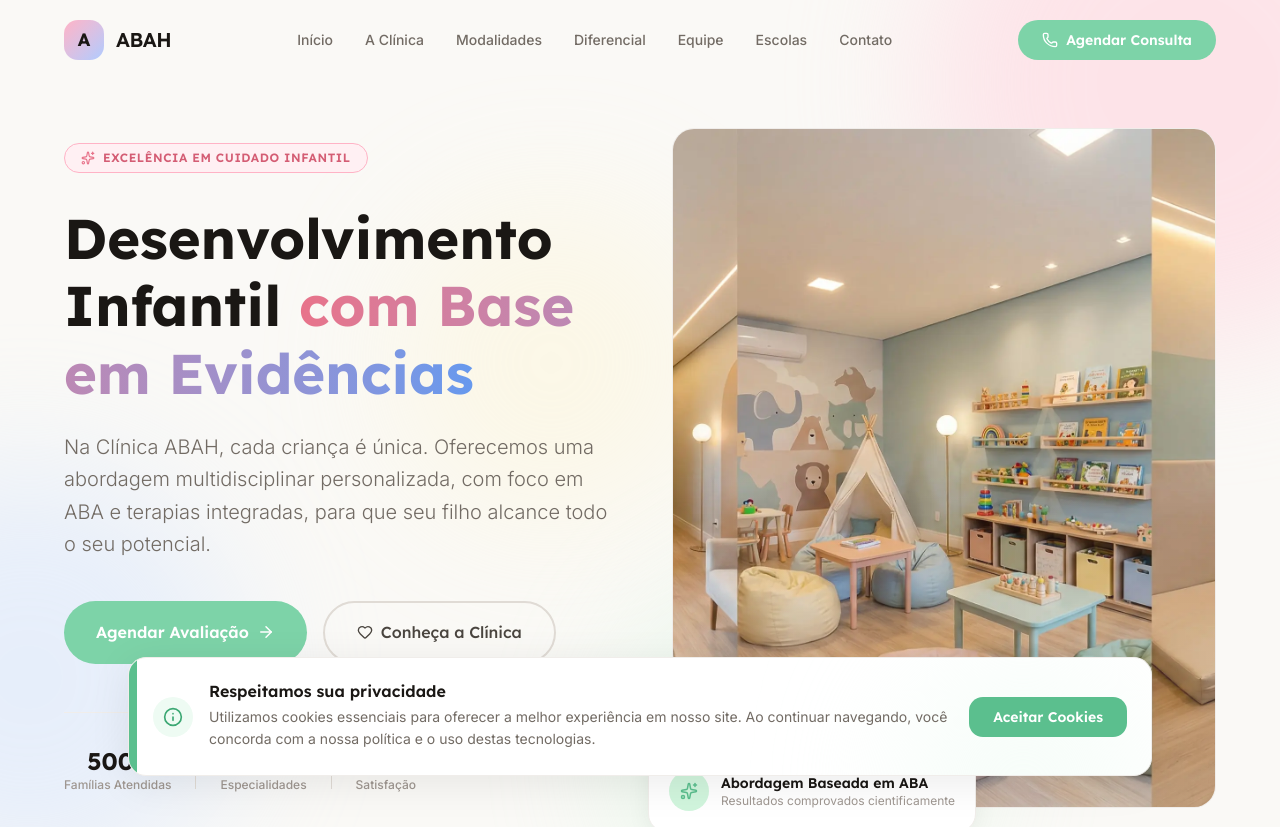
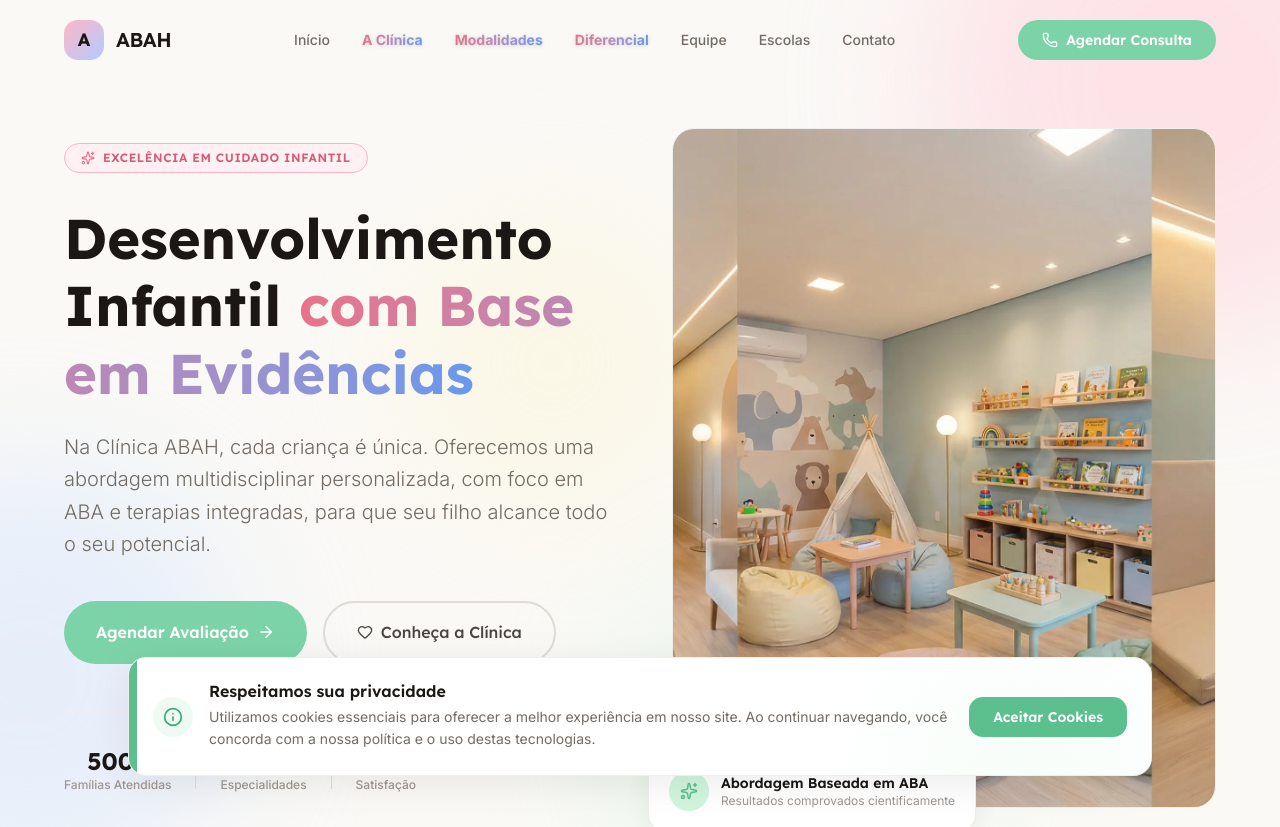
Before and after one commit to fast-dev-digital/abah-projeto-web, a React (Vite) app: page / in a window 1280 px wide. Shown: the top 827 px of the page. Built offline with nearby package versions, Linux system fonts and the light colour scheme.

Commit message:
style: Muda a cor da seções que tem pagina dedicada no Hero para indicar isso

```diff
--- a/src/components/Header.tsx
+++ b/src/components/Header.tsx
@@ -44,15 +44,22 @@ export default function Header() {
 
         {/* Desktop Nav */}
         <nav className="hidden lg:flex items-center gap-8">
-          {navLinks.map((link) => (
+          {navLinks.map((link) => {
+            const isSpecialPage = ['A Clínica', 'Modalidades', 'Diferencial'].includes(link.label)
+            return (
               <Link
                 key={link.href}
                 to={link.href}
-              className="font-body text-sm font-medium text-abah-gray-500 hover:text-abah-gray-800 transition-colors duration-300 relative after:absolute after:bottom-[-4px] after:left-0 after:w-0 after:h-[2px] after:bg-abah-pink-300 after:transition-all after:duration-300 hover:after:w-full"
+                className={`font-body text-sm transition-colors duration-300 relative after:absolute after:bottom-[-4px] after:left-0 after:w-0 after:h-[2px] after:bg-abah-pink-300 after:transition-all after:duration-300 hover:after:w-full ${
+                  isSpecialPage
+                    ? 'font-bold text-transparent bg-clip-text bg-gradient-to-r from-abah-pink-400 to-abah-blue-400 drop-shadow-sm hover:from-abah-pink-500 hover:to-abah-blue-500'
+                    : 'font-medium text-abah-gray-500 hover:text-abah-gray-800'
+                }`}
               >
                 {link.label}
               </Link>
-          ))}
+            )
+          })}
         </nav>
 
         {/* CTA Desktop */}
@@ -85,7 +92,9 @@ export default function Header() {
             className="lg:hidden bg-white/95 backdrop-blur-xl border-t border-abah-gray-100 overflow-hidden"
           >
             <nav className="container-abah py-6 flex flex-col gap-4">
-              {navLinks.map((link, i) => (
+              {navLinks.map((link, i) => {
+                const isSpecialPage = ['A Clínica', 'Modalidades', 'Diferencial'].includes(link.label)
+                return (
                   <motion.div
                     key={link.href}
                     initial={{ opacity: 0, x: -20 }}
@@ -96,12 +105,17 @@ export default function Header() {
                     <Link
                       to={link.href}
                       onClick={() => setIsOpen(false)}
-                    className="block font-body text-base font-medium text-abah-gray-600 hover:text-abah-gray-800 py-2 transition-colors"
+                      className={`block font-body text-base py-2 transition-colors ${
+                        isSpecialPage
+                          ? 'font-bold text-transparent bg-clip-text bg-gradient-to-r from-abah-pink-400 to-abah-blue-400'
+                          : 'font-medium text-abah-gray-600 hover:text-abah-gray-800'
+                      }`}
                     >
                       {link.label}
                     </Link>
                   </motion.div>
-              ))}
+                )
+              })}
               <Link
                 to="/#contato"
                 onClick={() => setIsOpen(false)}
```
Also changed, not shown: src/index.css (+10 -1 lines). Lines whose indentation alone changed are shown as unchanged.
